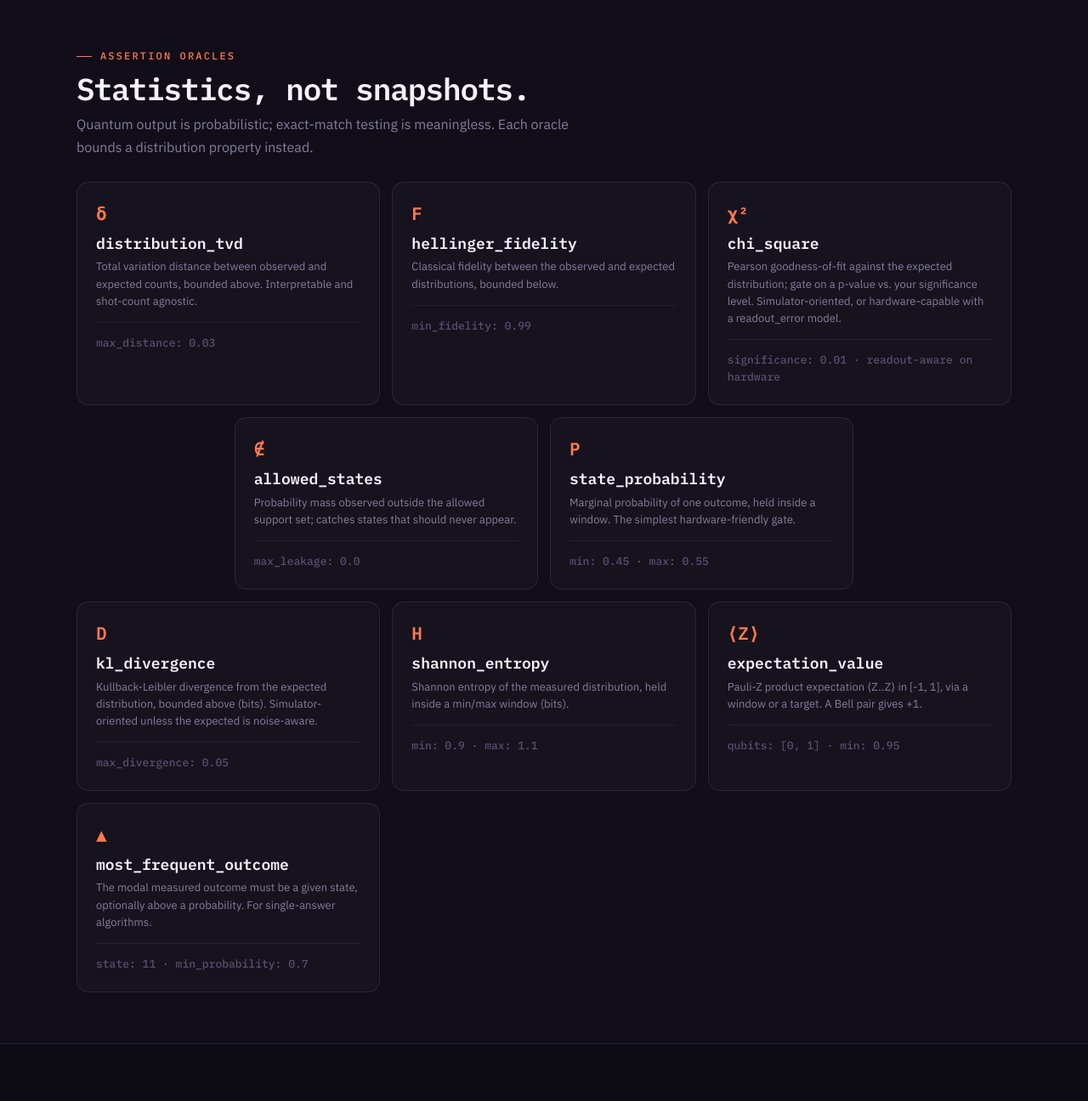
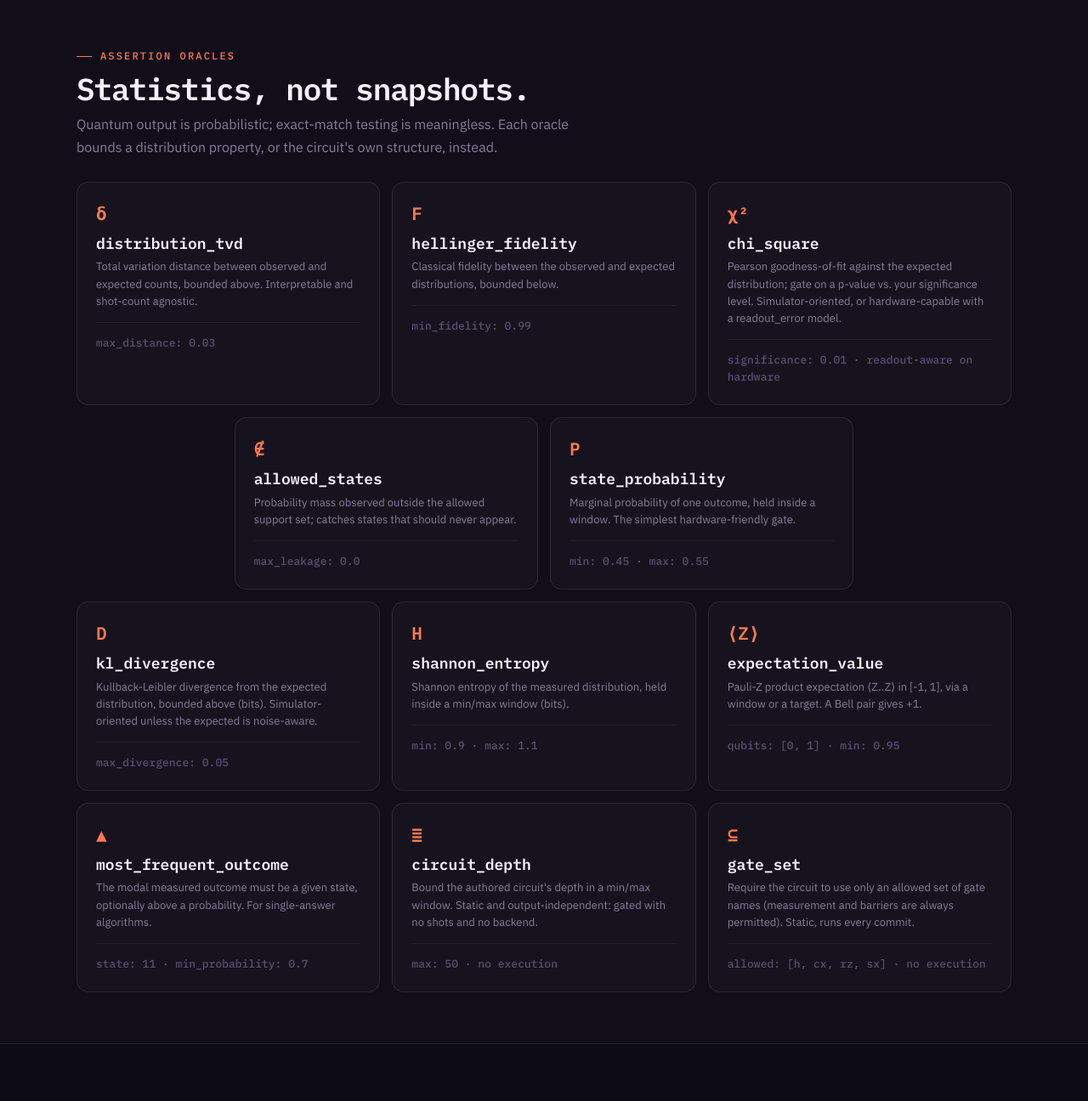
Before and after one commit to coldqubit/shotgate, a plain HTML site: page index.html in a window 1280 px wide. Shown: the part 1240-2536 px from the top of the page at 85% size. Drawn offline with Linux system fonts and the light colour scheme; no server answers.

Commit message:
web: add the two structural oracle cards (circuit_depth, gate_set)
shotgate now has 11 oracles: the structural pair (circuit_depth, gate_set, ADR-0012)
gates the circuit's structure with no execution. Add their cards and note the
oracles bound a distribution property or the circuit's own structure.

Co-Authored-By: Claude Opus 4.8 <noreply@anthropic.com>

```diff
--- a/index.html
+++ b/index.html
@@ -128,7 +128,7 @@
       <div class="sec-head">
         <span class="kicker"><span class="tick"></span>Assertion oracles</span>
         <h2>Statistics, not snapshots.</h2>
-        <p>Quantum output is probabilistic; exact-match testing is meaningless. Each oracle bounds a distribution property instead.</p>
+        <p>Quantum output is probabilistic; exact-match testing is meaningless. Each oracle bounds a distribution property, or the circuit's own structure, instead.</p>
       </div>
       <div class="oracles">
         <div class="card"><span class="sym">δ</span><h4>distribution_tvd</h4><p>Total variation distance between observed and expected counts, bounded above. Interpretable and shot-count agnostic.</p><div class="card-foot">max_distance: 0.03</div></div>
@@ -140,6 +140,8 @@
         <div class="card"><span class="sym">H</span><h4>shannon_entropy</h4><p>Shannon entropy of the measured distribution, held inside a min/max window (bits).</p><div class="card-foot">min: 0.9 · max: 1.1</div></div>
         <div class="card"><span class="sym">⟨Z⟩</span><h4>expectation_value</h4><p>Pauli-Z product expectation ⟨Z..Z⟩ in [-1, 1], via a window or a target. A Bell pair gives +1.</p><div class="card-foot">qubits: [0, 1] · min: 0.95</div></div>
         <div class="card"><span class="sym">▲</span><h4>most_frequent_outcome</h4><p>The modal measured outcome must be a given state, optionally above a probability. For single-answer algorithms.</p><div class="card-foot">state: 11 · min_probability: 0.7</div></div>
+        <div class="card"><span class="sym">≣</span><h4>circuit_depth</h4><p>Bound the authored circuit's depth in a min/max window. Static and output-independent: gated with no shots and no backend.</p><div class="card-foot">max: 50 · no execution</div></div>
+        <div class="card"><span class="sym">⊆</span><h4>gate_set</h4><p>Require the circuit to use only an allowed set of gate names (measurement and barriers are always permitted). Static, runs every commit.</p><div class="card-foot">allowed: [h, cx, rz, sx] · no execution</div></div>
       </div>
     </div>
   </section>
```
